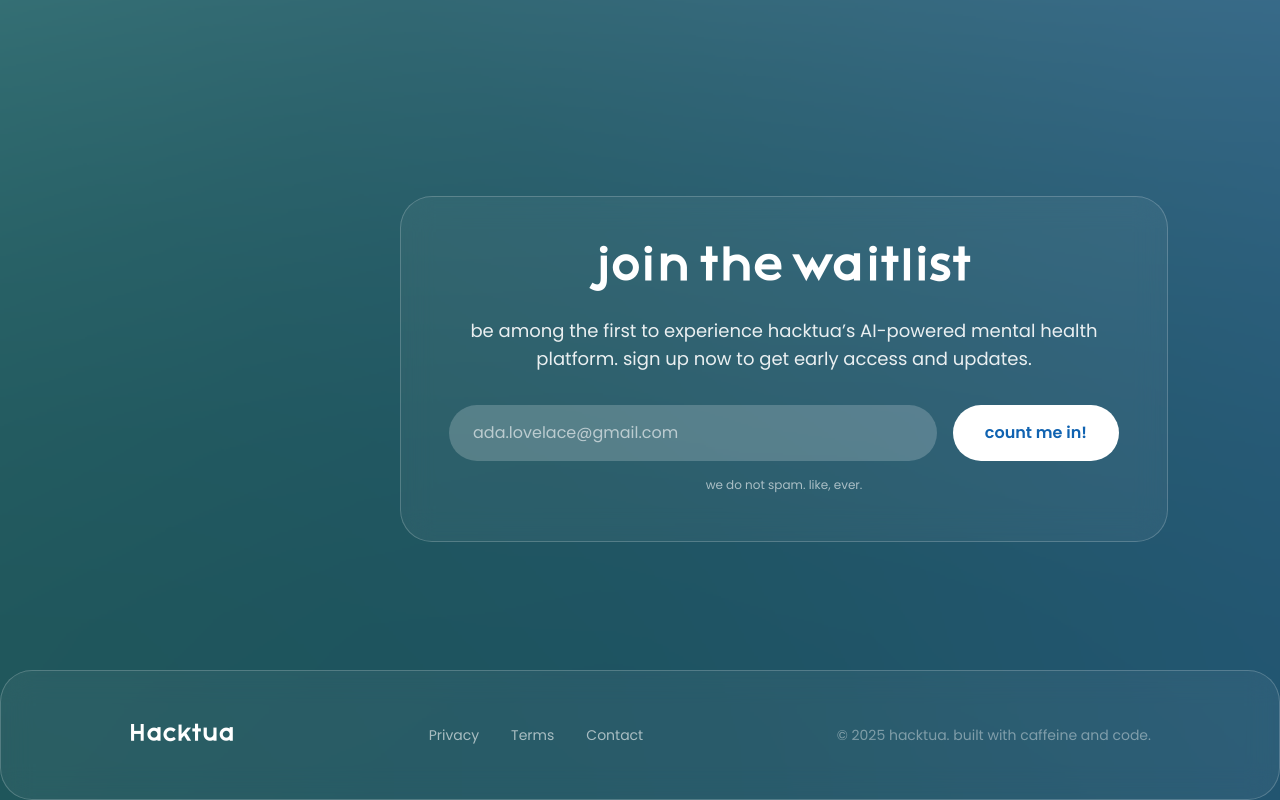
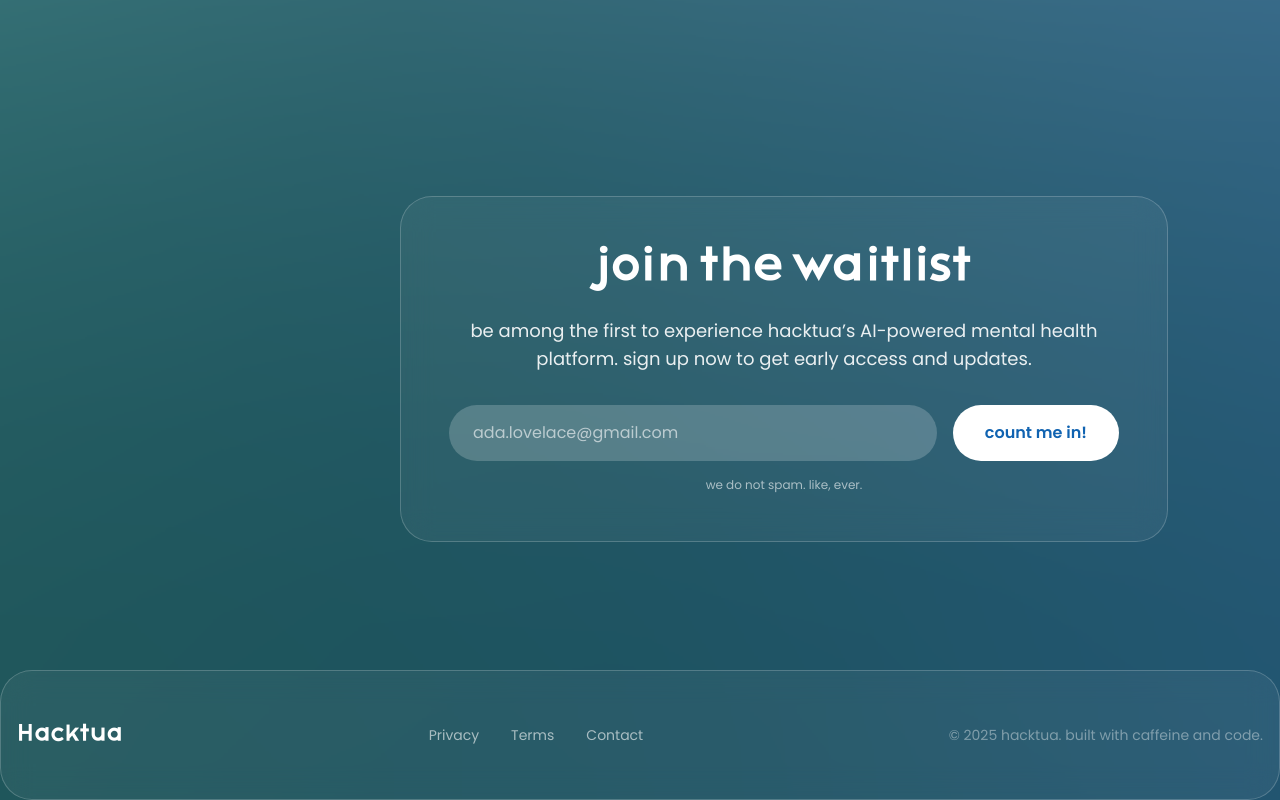
Before and after one commit to NashwahK/hacktua-ai, a Next.js app: page / in a window 1280 px wide. Shown: the part 1986-2786 px from the top of the page. Built offline with nearby package versions, Linux system fonts and the light colour scheme.

Commit message:
fixed mobile responsiveness

```diff
--- a/src/app/components/Features.tsx
+++ b/src/app/components/Features.tsx
@@ -36,7 +36,7 @@ export default function Features() {
         Features
       </h2>
 
-      <div className="flex flex-col md:flex-row gap-6 w-full justify-center">
+      <div className="flex flex-col md:flex-row gap-6 max-w-6xl w-full mx-auto justify-center">
         {features.map((feature, idx) => (
           <motion.div
             key={feature.title}
--- a/src/app/components/Footer.tsx
+++ b/src/app/components/Footer.tsx
@@ -12,7 +12,7 @@ export default function Footer() {
 
   return (
     <>
-      <footer className="w-full px-6 sm:px-20 md:px-32 py-12 flex flex-col md:flex-row justify-between items-center gap-6 glass-panel border-t border-white/20">
+      <footer className="w-full py-12 px-4 flex flex-col md:flex-row justify-between items-center gap-6 glass-panel border-t border-white/20">
 
         {/* Logo */}
         <div className="text-2xl font-london text-white">Hacktua</div>
```
